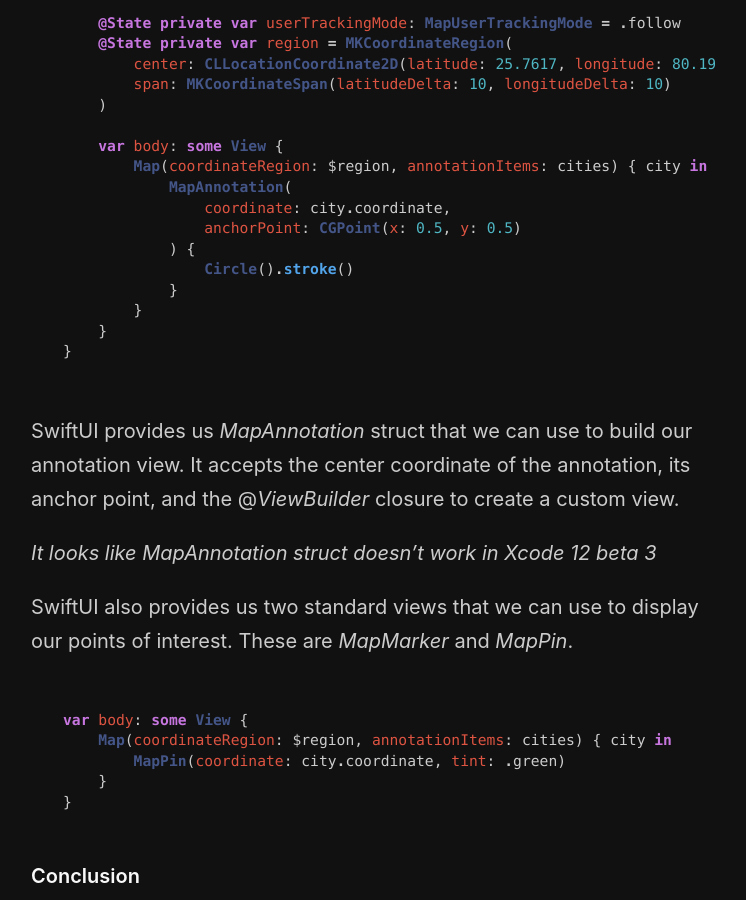
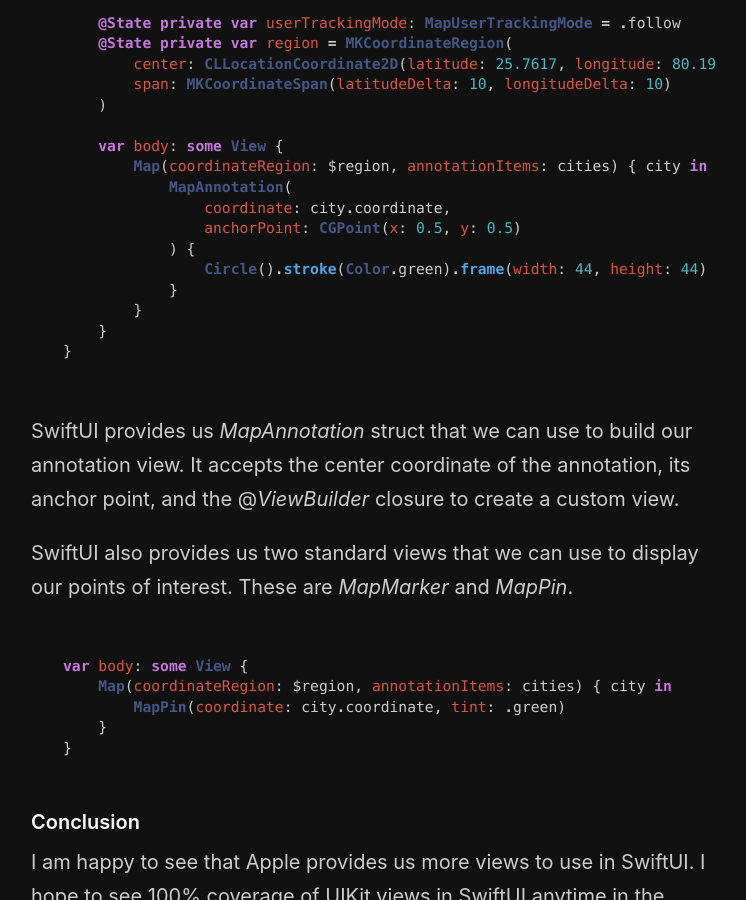
Before and after one commit to mecid/mecid.github.io, a Jekyll site: the page built from _posts/2020-07-29-using-mapkit-with-swiftui.md, in a window 1280 px wide and 900 px high, scrolled down 4076 px. Shown: the whole window, without its empty margins (259-1005 px from the left). Built offline with Jekyll 4.4.1, drawn with Linux system fonts in a browser that asks for light colours.

Commit message:
Update 2020-07-29-using-mapkit-with-swiftui.md

````diff
--- a/_posts/2020-07-29-using-mapkit-with-swiftui.md
+++ b/_posts/2020-07-29-using-mapkit-with-swiftui.md
@@ -137,7 +137,7 @@ struct MapExample: View {
                 coordinate: city.coordinate,
                 anchorPoint: CGPoint(x: 0.5, y: 0.5)
             ) {
-                Circle().stroke()
+                Circle().stroke(Color.green).frame(width: 44, height: 44)
             }
         }
     }
@@ -145,8 +145,6 @@ struct MapExample: View {
 ```
 
 SwiftUI provides us *MapAnnotation* struct that we can use to build our annotation view. It accepts the center coordinate of the annotation, its anchor point, and the @*ViewBuilder* closure to create a custom view.
-
-*It looks like MapAnnotation struct doesn't work in Xcode 12 beta 3*
 
 SwiftUI also provides us two standard views that we can use to display our points of interest. These are *MapMarker* and *MapPin*.
 
````
